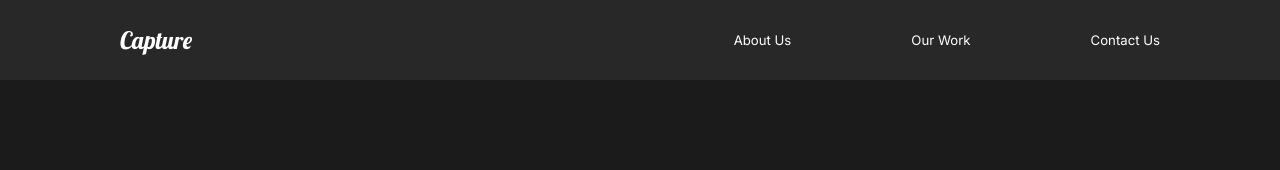
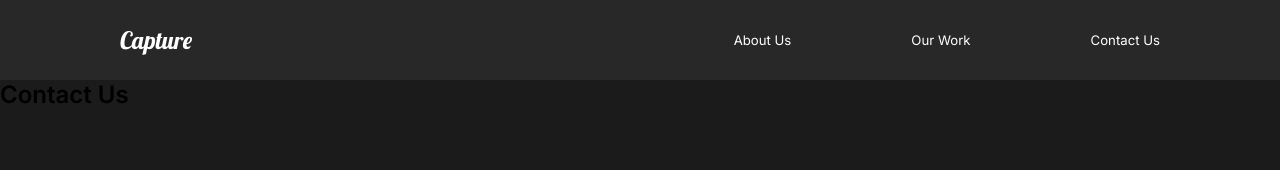
Before and after one commit to Camoson343/capture, a React (Create React App) app: page /contact in a window 1280 px wide. Shown: the top 170 px of the page. Built offline with nearby package versions, Linux system fonts and the light colour scheme.

Commit message:
updated styles and corrected route paths

```diff
--- a/src/App.js
+++ b/src/App.js
@@ -15,10 +15,10 @@ function App() {
         <Route path="/" exact>
           <AboutUs/>
         </Route>
-        <Route path="work">
+        <Route path="/work">
           <OurWork/>
         </Route>
-        <Route path="contact">
+        <Route path="/contact">
           <ContactUs/>
         </Route>
       </Switch>
--- a/src/components/AboutSection.js
+++ b/src/components/AboutSection.js
@@ -1,7 +1,7 @@
 import React from "react";
 import home1 from "../img/home1.png";
 import styled from "styled-components";
-import {Layout, Description, Image, Hide} from '../sytles';
+import {Layout, Description, Image, Hide} from '../styles';
 
 const AboutSection = () => {
   return (
--- a/src/components/FaqSection.js
+++ b/src/components/FaqSection.js
@@ -1,6 +1,6 @@
 import React from 'react';
 import styled from 'styled-components';
-import {Layout} from '../sytles';
+import {Layout} from '../styles';
 
 const FaqSection = () => {
     return (
--- a/src/components/Nav.js
+++ b/src/components/Nav.js
@@ -11,10 +11,10 @@ const Nav = () => {
                     <Link to="/">About Us</Link>
                 </li>
                 <li>
-                    <Link to="work">Our Work</Link>
+                    <Link to="/work">Our Work</Link>
                 </li>
                 <li>
-                    <Link to="contact">Contact Us</Link>
+                    <Link to="/contact">Contact Us</Link>
                 </li>
             </ul>
         </StyledNav>
--- a/src/components/ServicesSection.js
+++ b/src/components/ServicesSection.js
@@ -5,7 +5,7 @@ import diaphragm from "../img/diaphragm.svg";
 import money from "../img/money.svg";
 import teamwork from "../img/teamwork.svg";
 import home2 from "../img/home2.png";
-import {Layout, Description, Image} from '../sytles';
+import {Layout, Description, Image} from '../styles';
 import styled from 'styled-components';
 
 const ServicesSection = () => {
--- a/src/pages/ContactUs.js
+++ b/src/pages/ContactUs.js
@@ -1,9 +1,12 @@
 import React from 'react';
 
 const ContactUs = () => {
-    <div>
-        <h1>Contact Us</h1>
-    </div>
+    return(
+        <div>
+            <h1>Contact Us</h1>
+        </div>
+    )
+
 }
 
 export default ContactUs;
--- a/src/pages/OurWork.js
+++ b/src/pages/OurWork.js
@@ -1,9 +1,11 @@
 import React from 'react';
 
 const OurWork = () => {
-    <div>
-        <h1>Our Work</h1>
-    </div>
+    return(
+        <div>
+            <h1>Our Work</h1>
+        </div>
+    )
 }
 
 export default OurWork;
```
Also changed, not shown: src/pages/Services.js (deleted), src/styles.js (renamed from src/sytles.js).
